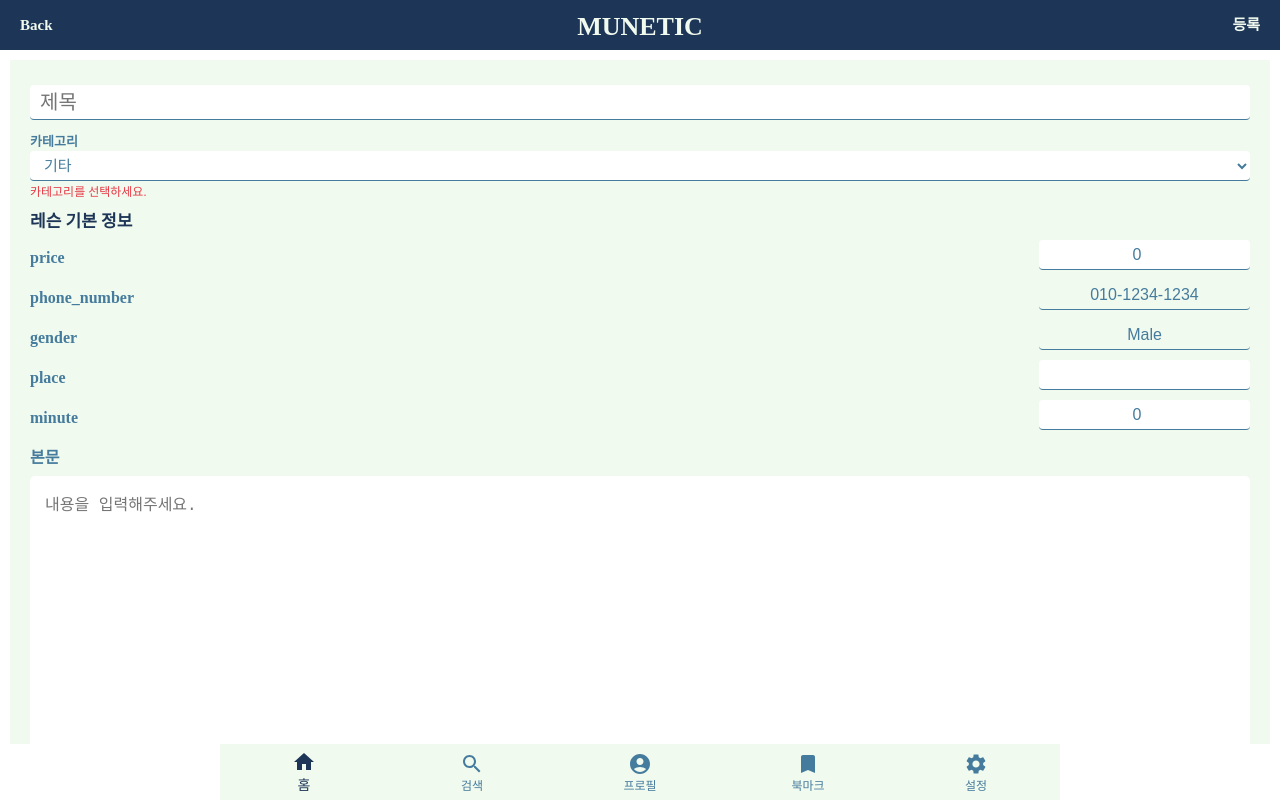
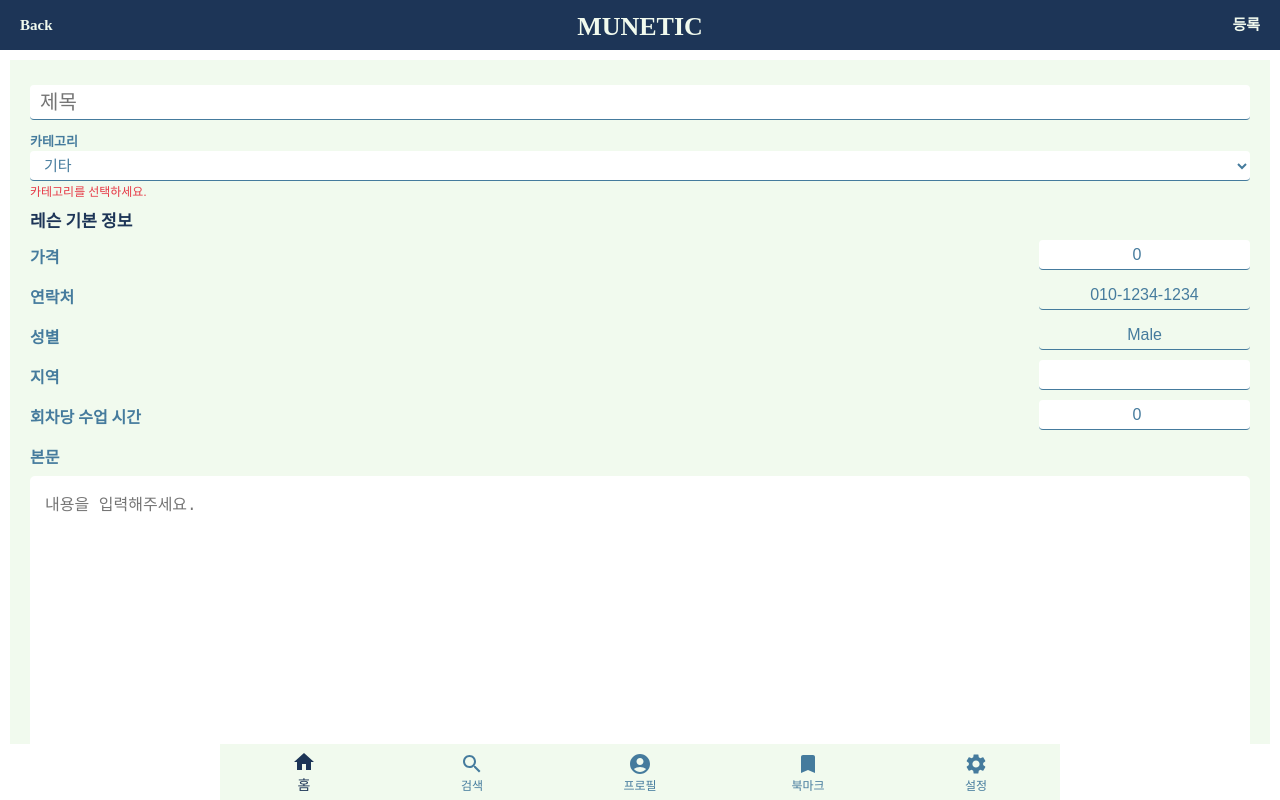
Before and after one commit to innovationacademy-kr/slabs-munetic, a React (Vite) app in the folder munetic_app/: page /lesson/write in a window 1280 px wide. Shown: the top 800 px of the page. Built offline with nearby package versions, Linux system fonts and the light colour scheme.

Commit message:
feat: app #21 inputName edit

```diff
--- a/munetic_app/src/components/lesson/ClassWrite.tsx
+++ b/munetic_app/src/components/lesson/ClassWrite.tsx
@@ -153,7 +153,7 @@
   useEffect(() => {
     if (state.write) {
       setClasses(classes.concat(classInfo));
-      // navigate(`/lesson/class/${id}`);
+      navigate(`/lesson/class/${id}`);
       actions.setWrite(false);
     }
     return () => {};
@@ -171,33 +171,33 @@
         title="카테고리"
         options={categoryData.filter(category => category !== '전체')}
         value={category}
-        name="category"
+        name="카테고리"
         onChange={onChange}
         isValid={!!category}
         errorMessage="카테고리를 선택하세요."
       />
       <div className="infoName">레슨 기본 정보</div>
       <InputBox
-        inputName="price"
+        inputName="가격"
         type="number"
         value={price}
         onChange={onChange}
       />
       <InputBox
-        inputName="phone_number"
+        inputName="연락처"
         isReadOnly
         useValidation={false}
         value={phone_number}
       />
       <InputBox
-        inputName="gender"
+        inputName="성별"
         isReadOnly
         useValidation={false}
         value={gender}
       />
-      <InputBox inputName="place" value={place} onChange={onChange} />
+      <InputBox inputName="지역" value={place} onChange={onChange} />
       <InputBox
-        inputName="minute"
+        inputName="회차당 수업 시간"
         type="number"
         value={minute}
         onChange={onChange}
```
